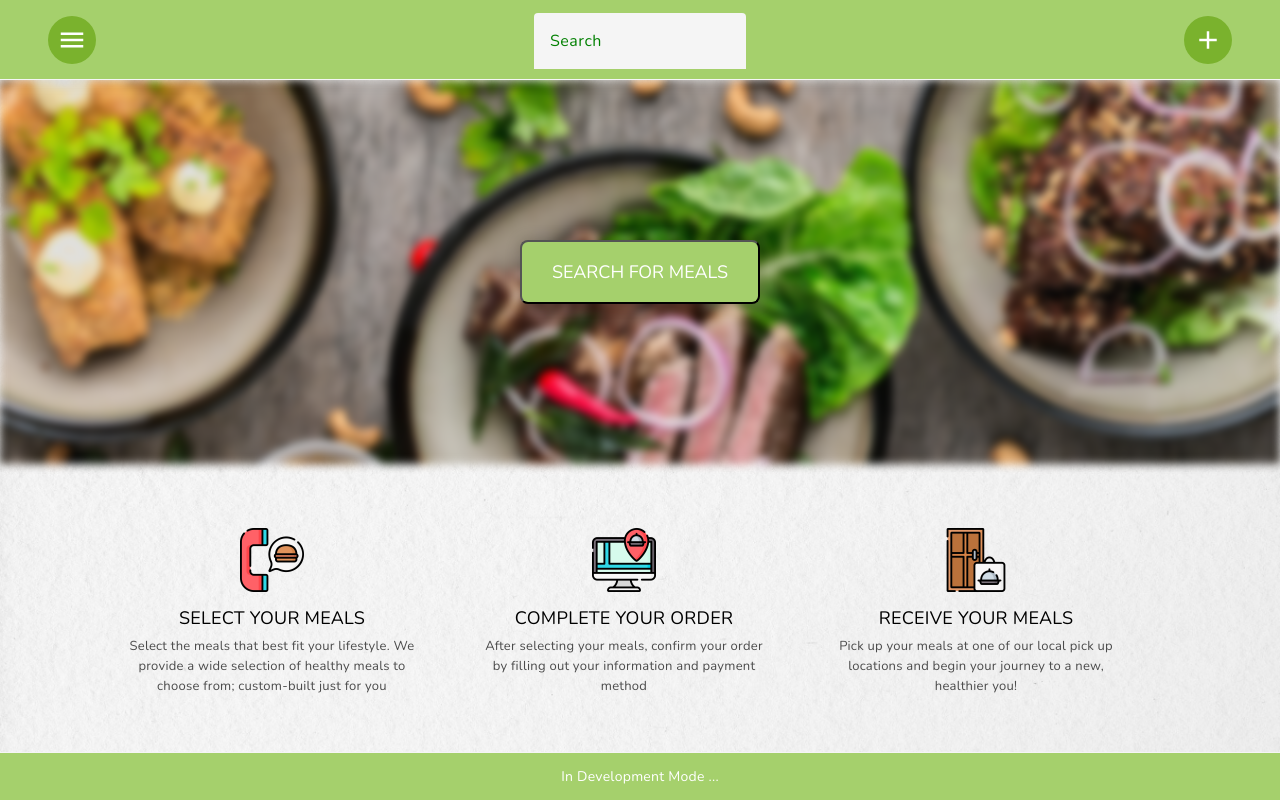
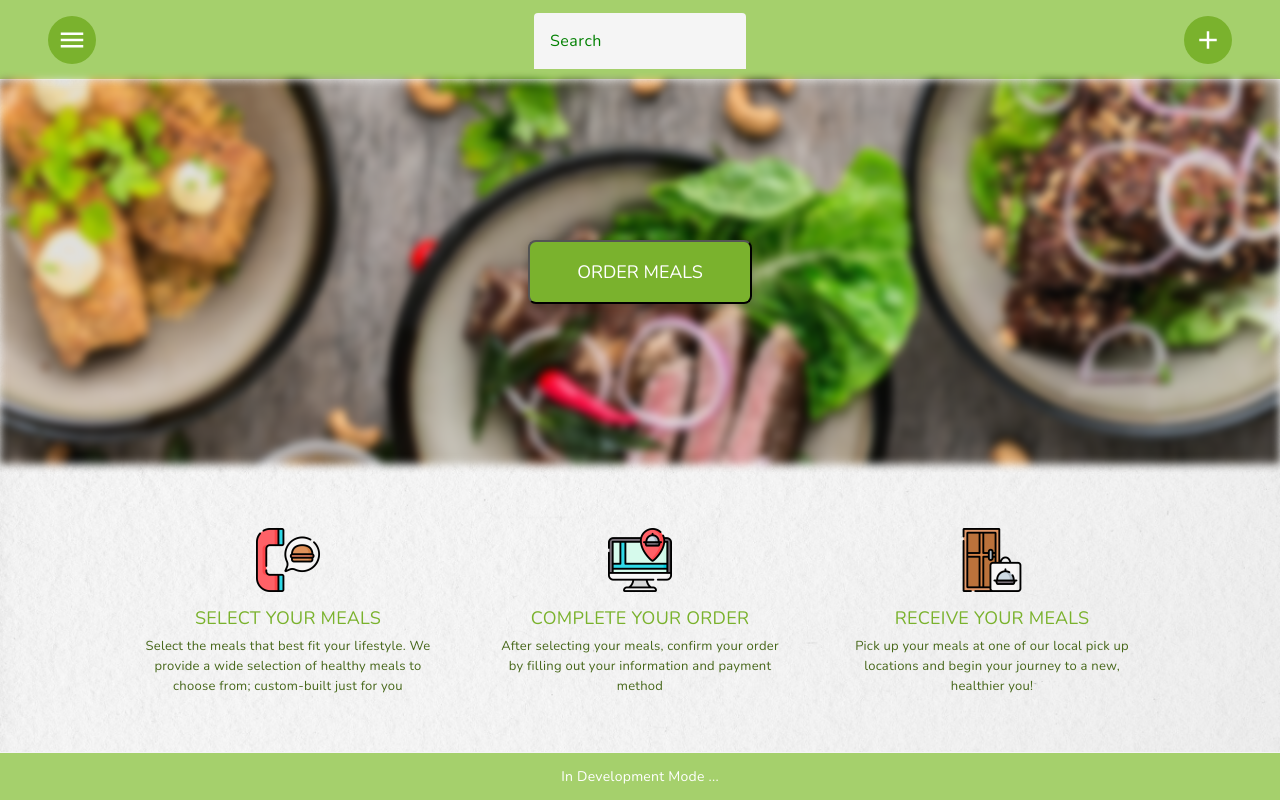
Before and after one commit to yurii-tsymbala/Food-Menu, an Angular app: page / in a window 1280 px wide. Built offline with nearby package versions, Linux system fonts and the light colour scheme.

Commit message:
Polish UI in header

```diff
--- a/src/app/components/header/header.component.scss
+++ b/src/app/components/header/header.component.scss
@@ -13,7 +13,6 @@ $greenText: #7ab22d;
     background-color: $greenCustom;
     border-bottom: 1px solid whitesmoke;
     box-shadow: 0 0 1rem rgba(0, 0, 0, 0.1);
-    z-index: 1;
 }
 
 .main-btn {
--- a/src/app/menu/components/categories/categories.component.scss
+++ b/src/app/menu/components/categories/categories.component.scss
@@ -4,8 +4,4 @@
     display: flex;
     align-items: center;
     justify-content: center;
-    background-color: #c6dfa481;;
-    border-radius: 2rem;
-    box-shadow: 0 0 1rem rgba(0, 0, 0, 0.1);
-    border: 0.3px solid rgba(0, 0, 0, 0.3);
 }
--- a/src/app/menu/components/category/category.component.scss
+++ b/src/app/menu/components/category/category.component.scss
@@ -9,9 +9,10 @@ $greenText: #7ab22d;
     height: 1.5rem;
     margin-right: 0.7rem;
     color: $greenText;
-    border-radius: 2rem;
+    border-radius: 0.5rem;
     background-color: white;
     border: 0.5px solid rgba(0, 0, 0, 0.3);
+    box-shadow: 0 0 1rem rgba(0, 0, 0, 0.1);
     cursor: pointer;
 
     &:last-child {
--- a/src/app/menu/components/welcome/welcome.component.html
+++ b/src/app/menu/components/welcome/welcome.component.html
@@ -1,6 +1,6 @@
 <div class="coverContainer">
     <div class="bluredBackground"></div>
-    <button class="menuBtn" routerLink="menu">SEARCH FOR MEALS</button>
+    <button class="menuBtn" routerLink="menu">ORDER MEALS</button>
 </div>
 <div class="infoContainer">
     <div class="infoCard">
--- a/src/app/menu/components/welcome/welcome.component.scss
+++ b/src/app/menu/components/welcome/welcome.component.scss
@@ -32,12 +32,12 @@
     text-align: center;
     color: white;
     font-size: large;
-    background-color: #a5d06c;
-    width: 15rem;
+    background-color: #7ab22d;
+    width: 14rem;
     height: 4rem;
     border-radius: 0.5rem;
     position: absolute;
-    box-shadow: 0 0 1rem rgba(0, 0, 0, 0.2);
+    box-shadow: 0 0 0.5rem rgba(0, 0, 0, 0.2);
 
     &:hover {
         transform: scale(1.01);
@@ -63,6 +63,10 @@
     height: 11rem;
     margin-right: 2rem;
     padding: 0 1rem 1rem 1rem;
+
+    &:last-child {
+        margin-right: 0;
+    }
 }
 
 .deliveryImg {
@@ -74,10 +78,12 @@
 .infoTitle {
     font-size: large;
     margin-bottom: 0.5rem;
+    color: #7ab22d;
 }
 
 .infoDesc {
     font-size: small;
     color: rgb(75, 75, 75);
     text-align: center;
+    color: #47671a;
 }
```
